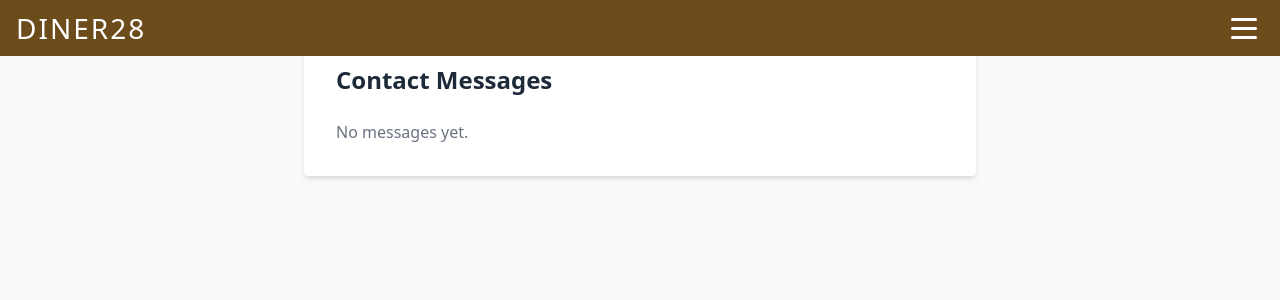
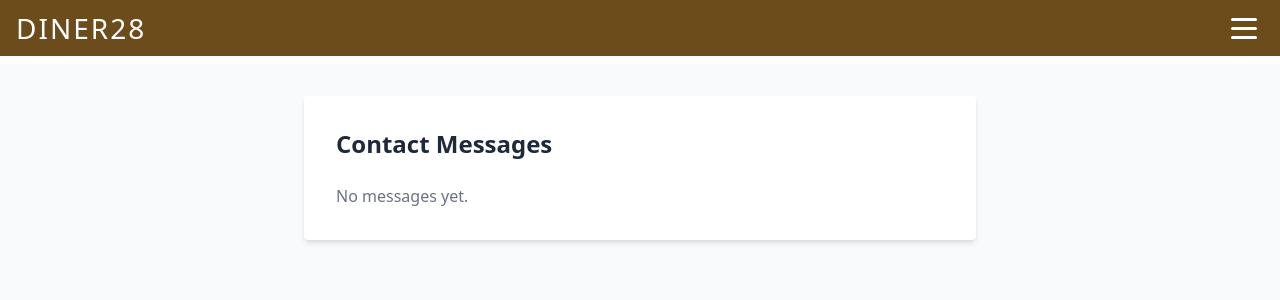
Before and after one commit to Lycos-Blanza/final-project-group3-webdevt, a React (Vite) app in the folder frontend/: page /messages in a window 1280 px wide. Shown: the top 300 px of the page. Built offline with nearby package versions, Linux system fonts and the light colour scheme.

Commit message:
cosmetic updates

```diff
--- a/frontend/src/pages/Messages.jsx
+++ b/frontend/src/pages/Messages.jsx
@@ -9,7 +9,7 @@
   }, []);
 
   return (
-    <div className="flex flex-col items-center min-h-screen bg-gray-50 py-8">
+    <div className="flex flex-col items-center min-h-screen bg-gray-50 py-8 mt-[64px]">
       <div className="bg-white p-8 rounded shadow-md w-full max-w-2xl">
         <h2 className="text-2xl font-bold mb-6 text-gray-800">Contact Messages</h2>
         {messages.length === 0 ? (
```
